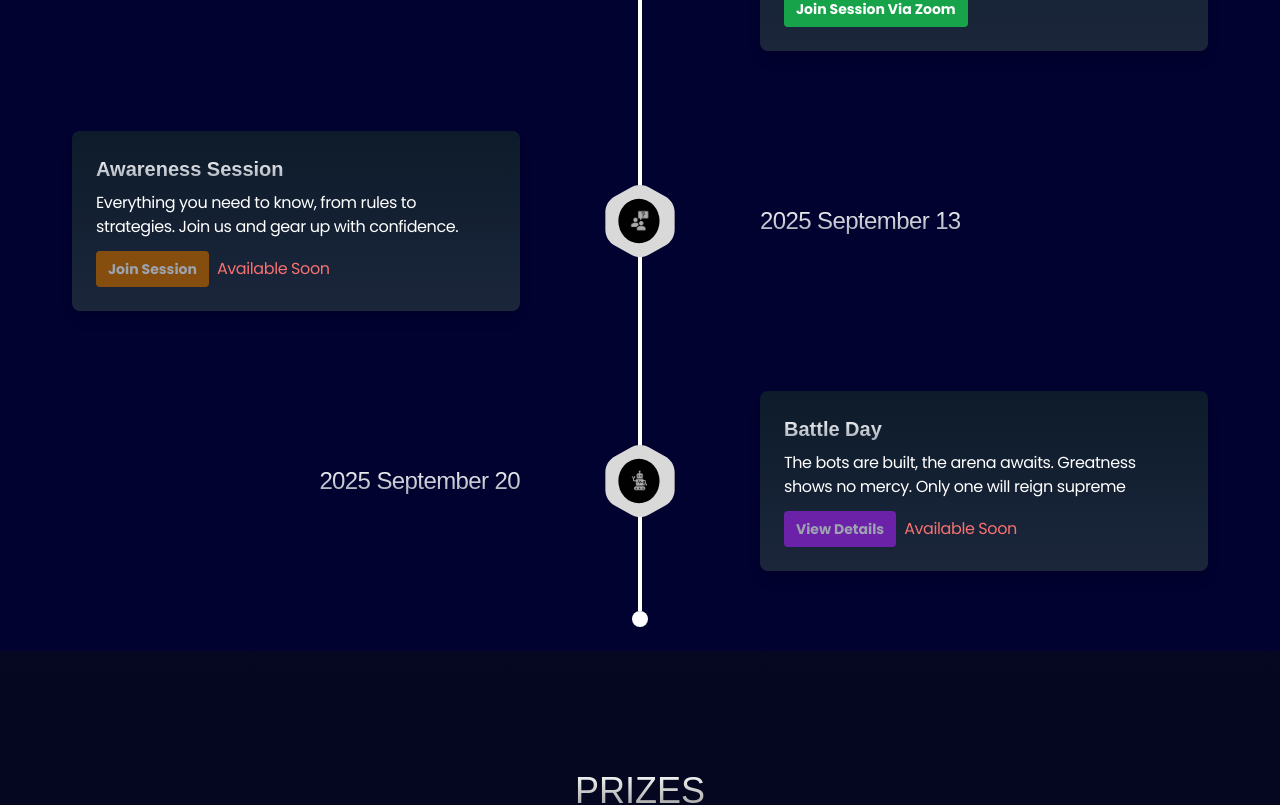
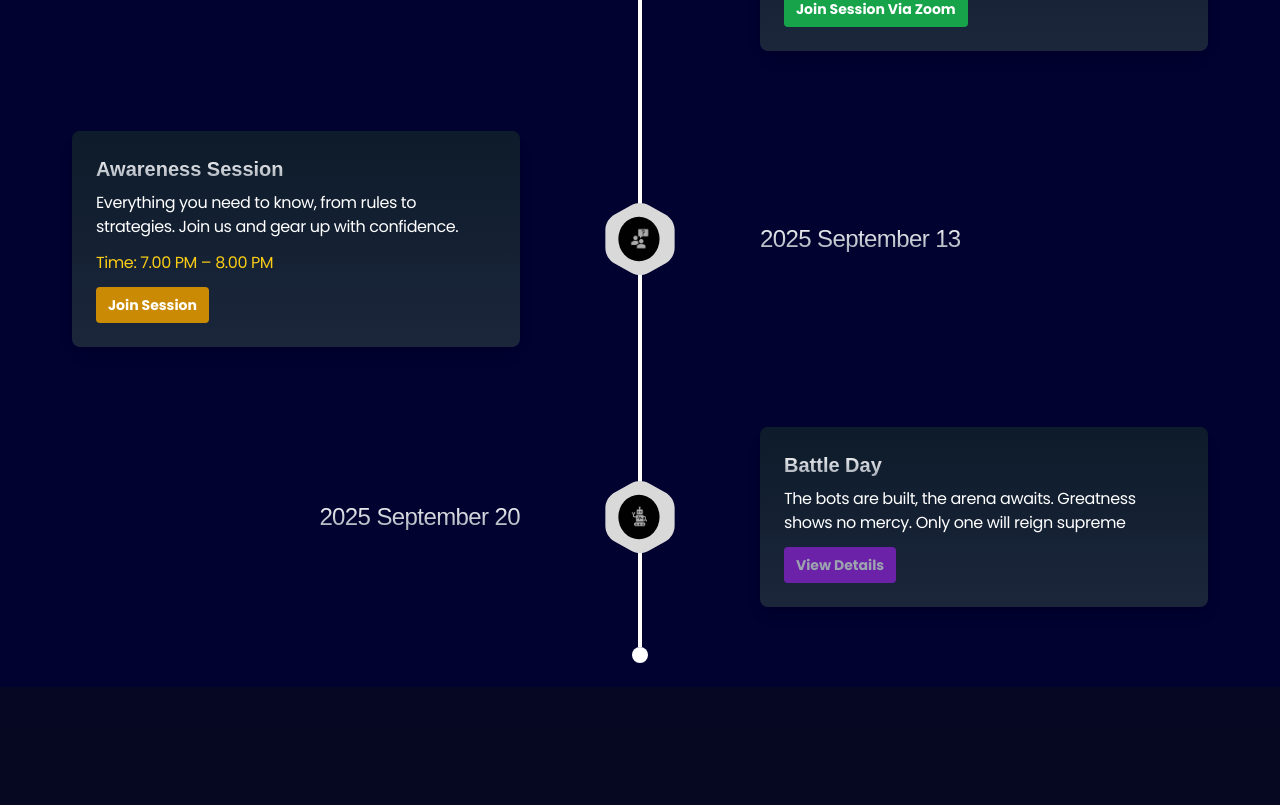
Before and after one commit to ecs-uok/UOK_Robot_Battles_2K25, a React (Vite) app: page / in a window 1280 px wide. Shown: the part 5235-6040 px from the top of the page. Built offline with nearby package versions, Linux system fonts and the light colour scheme; a web font is replaced by a local one.

Commit message:
fix: update Awareness Session button color and add session time

```diff
--- a/src/components/Timeline/Timeline.jsx
+++ b/src/components/Timeline/Timeline.jsx
@@ -34,7 +34,7 @@ const events = [
     description:
       "Everything you need to know, from rules to strategies. Join us and gear up with confidence.",
     button: "Join Session",
-    buttonColor: "bg-yellow-800 {/*hover:bg-yellow-600*/} text-black",
+    buttonColor: "bg-yellow-600 hover:bg-yellow-500 text-white transition",
     image: "/Timeline/Icon4.png",
   },
   {
@@ -190,6 +190,11 @@ function TimelineCard({ event, registerButtonRef }) {
           Time: 7.00 PM – 9.00 PM
         </p>
       )}
+      {event.title === "Awareness Session" && (
+        <p className="text-xs md:text-base mb-3 font-poppins text-yellow-400">
+          Time: 7.00 PM – 8.00 PM
+        </p>
+      )}
       <div className="flex flex-col md:flex-row md:items-center md:space-x-2">
         {event.title === "Registration closing" ? (
           <button
@@ -212,8 +217,9 @@ function TimelineCard({ event, registerButtonRef }) {
             } font-poppins font-bold text-sm px-3 py-2 rounded ${
               event.title === "Workshop"
                 ? "text-white transition"
-                : event.title === "Awareness Session" ||
-                  event.title === "Battle Day"
+                : event.title === "Awareness Session"
+                ? "text-white transition"
+                : event.title === "Battle Day"
                 ? "text-gray-400 hover:bg-none cursor-not-allowed"
                 : "text-gray-400 transition"
             }`}
@@ -223,28 +229,21 @@ function TimelineCard({ event, registerButtonRef }) {
                   "https://zoom.us/j/95862962013?pwd=1vDaBwQIAekDUmqTRu0DHb4ZqIsHiw.1",
                   "_blank"
                 );
-              } else if (
-                event.title === "Awareness Session" ||
-                event.title === "Battle Day"
-              ) {
+              } else if (event.title === "Awareness Session") {
+                window.open(
+                  "https://zoom.us/j/98868373886?pwd=8LbY09Izpq1IcQQA3tmEPzsvImxFio.1", // <-- Replace with actual link
+                  "_blank"
+                );
+              } else if (event.title === "Battle Day") {
                 return null;
               } else {
                 window.open("https://forms.google.com/your-form-url", "_blank");
               }
             }}
-            disabled={
-              event.title === "Awareness Session" ||
-              event.title === "Battle Day"
-            }
+            disabled={event.title === "Battle Day"}
           >
             {event.button}
           </button>
-        )}
-        {(event.title === "Awareness Session" ||
-          event.title === "Battle Day") && (
-          <p className="text-xs md:text-base font-poppins text-red-400 mt-2 md:mt-0">
-            Available Soon
-          </p>
         )}
       </div>
     </div>
```
